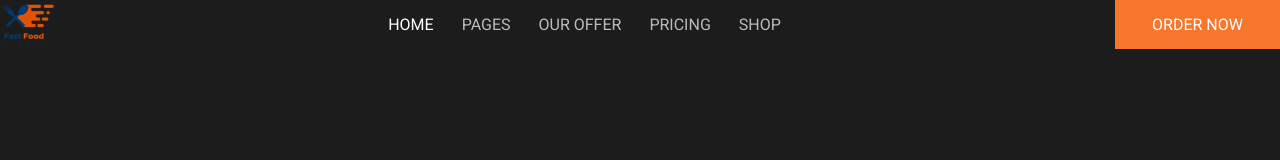
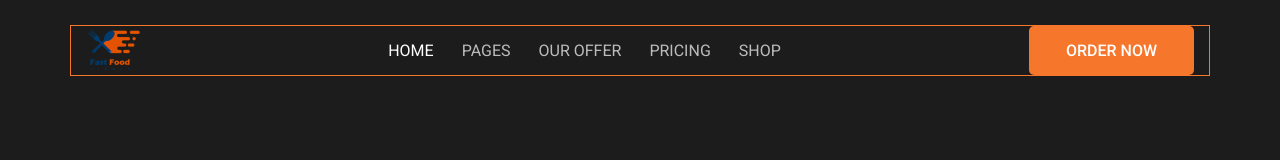
Before and after one commit to juliettakarol/html-css, a plain HTML site: page WEB Burger/index.html in a window 1280 px wide. Drawn offline with Linux system fonts and the light colour scheme.

Commit message:
added header

```diff
--- a/WEB Burger/index.html
+++ b/WEB Burger/index.html
@@ -13,8 +13,9 @@
 
 <body>
     <header class="header">
+        <div class="container">
+            <div class="header-wrapper">
                 <img src="./images/icons/logo.png" alt="logo" class="header-logo">
-
                 <nav class="header-nav">
                     <ul class="header-list">
                         <li><a class="active" href="#">HOME</a></li>
@@ -27,6 +28,9 @@
 
                 <a href="#" class="btn">ORDER NOW</a>
 
+            </div>
+        </div>
+
     </header>
 </body>
 
--- a/WEB Burger/style.css
+++ b/WEB Burger/style.css
@@ -13,6 +13,15 @@ body {
     color: #FFFFFF;
 }
 
+.container {
+    max-width: 1140px;
+    margin: 0 auto;
+    padding: 0 15px;
+    border: 1px solid #F6762C ;
+
+
+}
+
 a {
     color: #FFFFFF;
     text-decoration: none;
@@ -24,23 +33,34 @@ ul {
 
 .btn {
     font-size: 16px;
+    font-weight: 500;
     width: 165px;
     height: 49px;
     background-color: #F6762C;
+    border-radius: 5px;
 
     display: flex;
     justify-content: center;
     align-items: center;
-
+    transition: opacity 0.3s;
 }
 
-/* Шаапка */
+.btn:hover{
+    opacity: 0.7;
+}
+
+
+
+/* Шапка */
 
 .header {
+    padding: 25px 0px;
+}
+
+.header-wrapper{
     display: flex;
     justify-content: space-between;
     align-items: center;
-
 }
 
 .header-logo {
@@ -48,7 +68,11 @@ ul {
 }
 
 .header-nav {
+    transition: opacity 0.3s;
+ }
 
+.header-nav a:hover{
+   opacity: 0.8;
 }
 
 .header-list {
@@ -56,11 +80,11 @@ ul {
     gap: 28px;
 }
 
+.header-list a.active {
+    opacity: 1;
+}
+
 .header-list a {
     font-style: 14px;
     opacity: 0.7;
 }
-
-.header-list a.active {
-    opacity: 1;
-}
```
Lines whose indentation alone changed are shown as unchanged.
